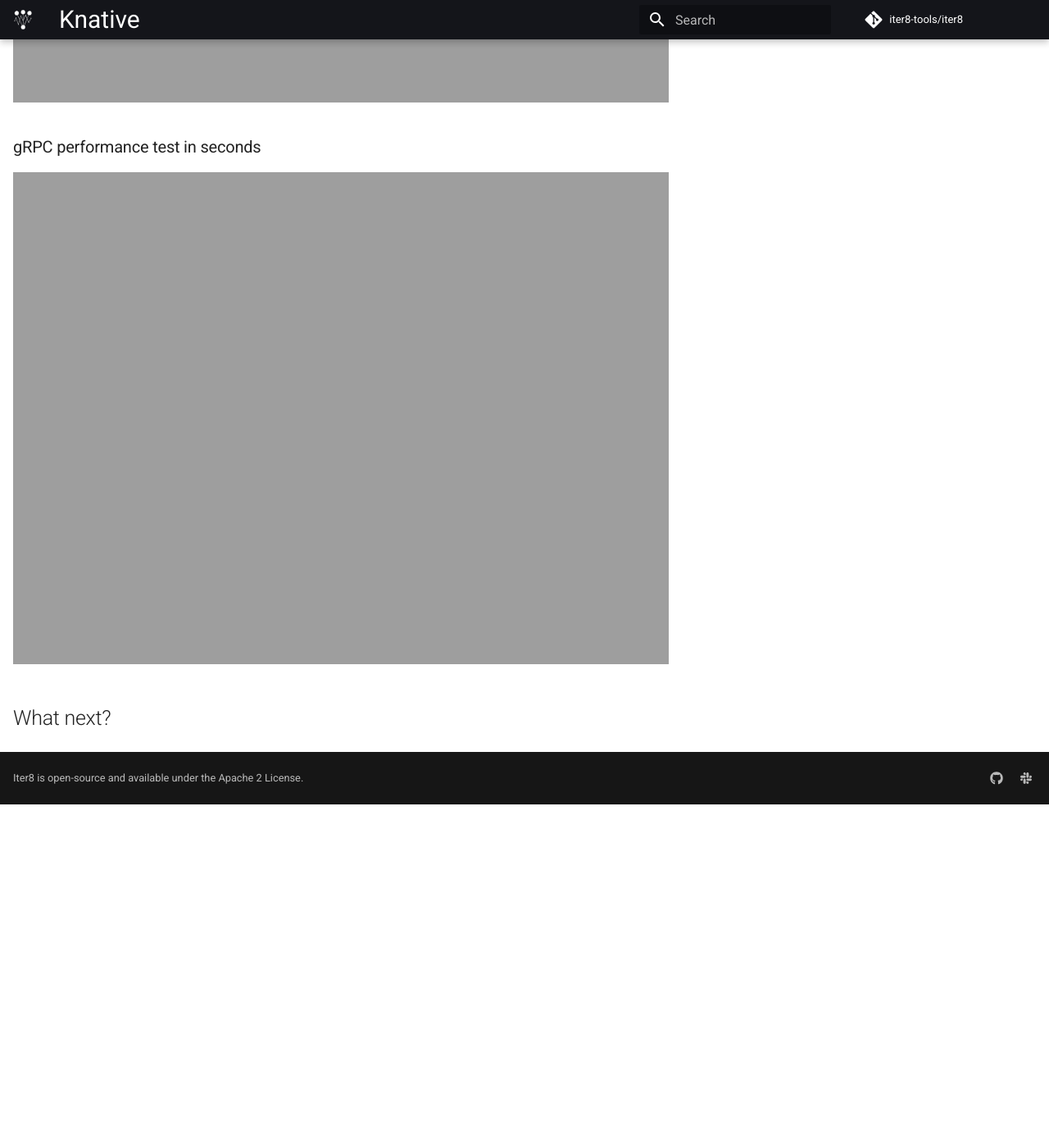
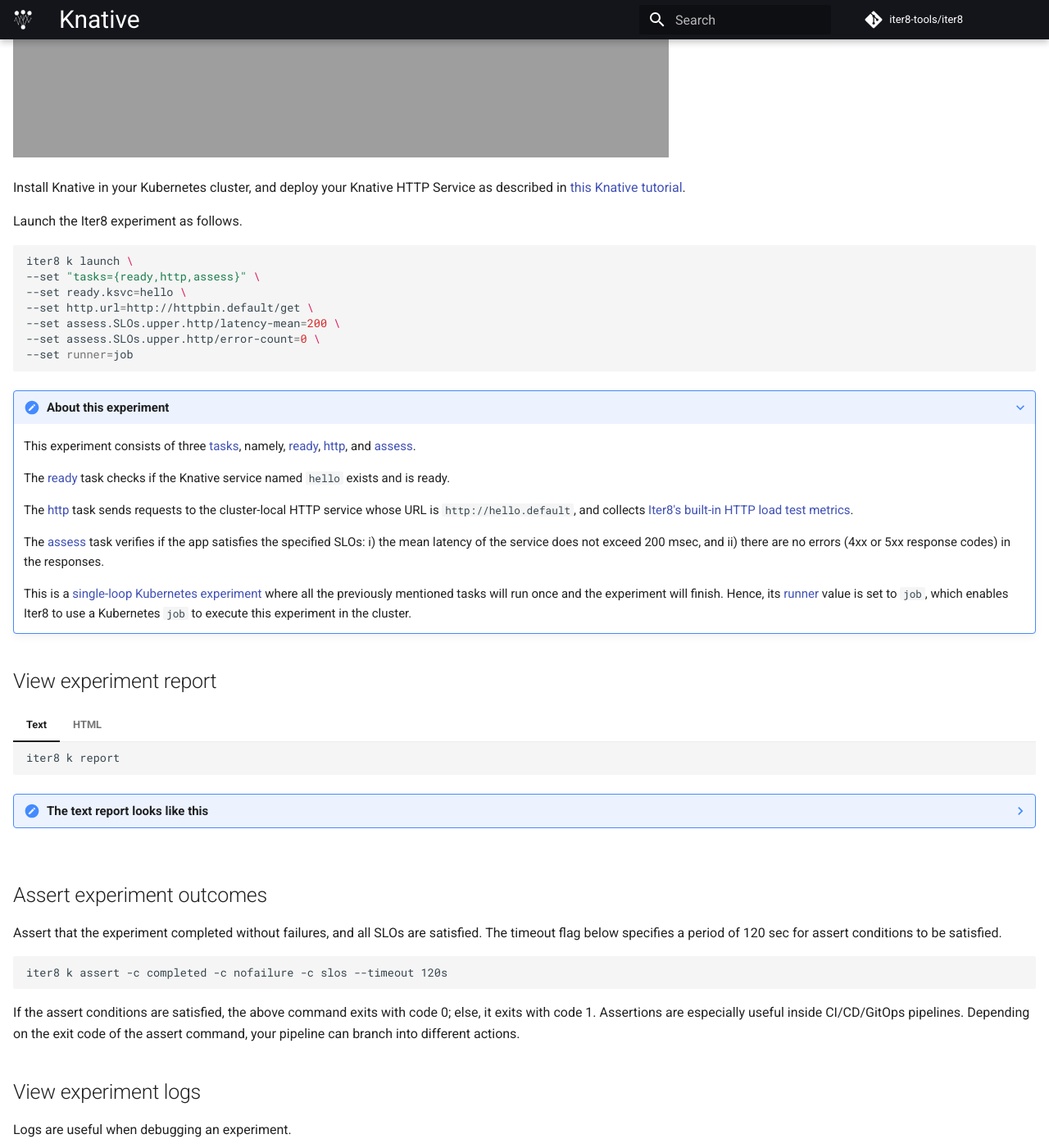
Before and after one commit to iter8-tools/docs, an MkDocs documentation site: the page built from docs/tutorials/integrations/knative.md, in a window 1280 px wide and 1400 px high, scrolled down 1837 px. Shown: the whole window at 82% size. Built offline with MkDocs 1.6.1 and Material for MkDocs 9.7.7, drawn with Linux system fonts in a browser that asks for light colours; comment, search, counter and statistics services are not loaded; the version menu is left out; before the commit the page ends 2818 px from its top, so only the background shows below that; some of the changed text lies outside the part shown.

Commit message:
knative http testing
Signed-off-by: Srinivasan Parthasarathy <spartha@us.ibm.com>

````diff
--- a/docs/tutorials/integrations/knative.md
+++ b/docs/tutorials/integrations/knative.md
@@ -22,11 +22,11 @@
 ### Why Iter8?
 [Iter8](https://iter8.tools) is packed with powerful features that simplify performance testing of Knative apps. We highlight a few of them below.
 
-1.  **Built-in latency and error-related metrics for HTTP and gRPC services.** Eliminates the need to set up and configure metrics databases for performance testing.
+1.  **Built-in latency and error-related metrics for HTTP and gRPC services.** Eliminates the need to set up and configure metrics databases during performance testing.
 2.  **Well-defined notion of service-level objectives (SLOs)**. Makes it simple to define and verify SLOs in experiments.
-3.  **Readiness checks.** Performance testing portion of the experiment begins only after the Knative service is ready.
-4.  **HTML/text reports**. Ideal for promoting human understanding of experiment outcomes through visual insights.
-5. **Assertions**. Launch an experiment and assert whether the target app satisfies the specified SLOs or not. Ideal for automation: CI/CD/GitOps pipelines can branch off into different paths depending upon whether the assertions are true or false.
+3.  **Readiness checks.** The performance testing portion of the experiment begins only after the Knative service is ready.
+4.  **HTML/text reports**. Promotes human understanding of experiment results through visual insights.
+5. **Assertions**. Launch an experiment and assert whether the target app satisfies the specified SLOs or not. Simplifies CI/CD/GitOps pipelines: they can branch off into different paths depending upon whether the assertions are true or false.
 
 ## Quick start
 
@@ -41,10 +41,124 @@
 
 You can also install the Iter8 CLI using pre-built binaries, or use Iter8 inside a GitHub Actions pipeline as described [here](https://iter8.tools/0.11/getting-started/install/).
 
-### HTTP performance test in seconds
+### Tutorial: HTTP performance test in seconds
+In this tutorial, we will launch an Iter8 experiment that generates load for a Knative HTTP service and validates its service-level objectives (SLOs). The setup of this experiment is illustrated in the figure below.
+
 <img src="https://iter8.tools/0.11/getting-started/images/http.png" alt="HTTP performance test" width="800"/>
 
-### gRPC performance test in seconds
+Install Knative in your Kubernetes cluster, and deploy your Knative HTTP Service as described in [this Knative tutorial](https://knative.dev/docs/getting-started/first-service/).
+
+Launch the Iter8 experiment as follows.
+
+```shell
+iter8 k launch \
+--set "tasks={ready,http,assess}" \
+--set ready.ksvc=hello \
+--set http.url=http://httpbin.default/get \
+--set assess.SLOs.upper.http/latency-mean=200 \
+--set assess.SLOs.upper.http/error-count=0 \
+--set runner=job
+```
+
+???+ note "About this experiment"
+    This experiment consists of three [tasks](concepts.md#tasks), namely, [ready](../user-guide/tasks/ready.md), [http](../user-guide/tasks/http.md), and [assess](../user-guide/tasks/assess.md).
+
+    The [ready](../user-guide/tasks/ready.md) task checks if the Knative service named `hello` exists and is ready.
+
+    The [http](../user-guide/tasks/http.md) task sends requests to the cluster-local HTTP service whose URL is `http://hello.default`, and collects [Iter8's built-in HTTP load test metrics](../user-guide/tasks/http.md#metrics).
+
+    The [assess](../user-guide/tasks/assess.md) task verifies if the app satisfies the specified SLOs: i) the mean latency of the service does not exceed 200 msec, and ii) there are no errors (4xx or 5xx response codes) in the responses.
+
+    This is a [single-loop](concepts.md#loops) [Kubernetes experiment](concepts.md#execution-environments) where all the previously mentioned tasks will run once and the experiment will finish. Hence, its [runner](concepts.md#runners) value is set to `job`, which enables Iter8 to use a Kubernetes `job` to execute this experiment in the cluster.
+
+## View experiment report
+=== "Text"
+    ```shell
+    iter8 k report
+    ```
+
+    ??? note "The text report looks like this"
+        ```shell
+        Experiment summary:
+        *******************
+
+          Experiment completed: true
+          No task failures: true
+          Total number of tasks: 1
+          Number of completed tasks: 1
+
+        Latest observed values for metrics:
+        ***********************************
+
+          Metric                              |value
+          -------                             |-----
+          built-in/http-error-count           |0.00
+          built-in/http-error-rate            |0.00
+          built-in/http-latency-max (msec)    |203.78
+          built-in/http-latency-mean (msec)   |17.00
+          built-in/http-latency-min (msec)    |4.20
+          built-in/http-latency-p50 (msec)    |10.67
+          built-in/http-latency-p75 (msec)    |12.33
+          built-in/http-latency-p90 (msec)    |14.00
+          built-in/http-latency-p95 (msec)    |15.67
+          built-in/http-latency-p99 (msec)    |202.84
+          built-in/http-latency-p99.9 (msec)  |203.69
+          built-in/http-latency-stddev (msec) |37.94
+          built-in/http-request-count         |100.00
+        ```
+
+=== "HTML"
+    ```shell
+    iter8 k report -o html > report.html # view in a browser
+    ```
+
+    ??? note "The HTML report looks like this"
+        ![HTML report](https://iter8.tools/0.11/getting-started/images/report.html.png)
+
+## Assert experiment outcomes
+Assert that the experiment completed without failures, and all SLOs are satisfied. The timeout flag below specifies a period of 120 sec for assert conditions to be satisfied.
+
+```shell
+iter8 k assert -c completed -c nofailure -c slos --timeout 120s
+```
+
+If the assert conditions are satisfied, the above command exits with code 0; else, it exits with code 1. Assertions are especially useful inside CI/CD/GitOps pipelines. Depending on the exit code of the assert command, your pipeline can branch into different actions.
+
+## View experiment logs
+Logs are useful when debugging an experiment.
+
+```shell
+iter8 k log
+```
+
+??? note "Sample experiment logs"
+    ```shell
+    INFO[2022-06-27 11:50:39] inited Helm config
+    INFO[2022-06-27 11:50:39] experiment logs from Kubernetes cluster       indented-trace=below ...
+      time=2022-06-27 15:48:59 level=info msg=task 1: ready : started
+      time=2022-06-27 15:48:59 level=info msg=task 1: ready : completed
+      time=2022-06-27 15:48:59 level=info msg=task 2: ready : started
+      time=2022-06-27 15:48:59 level=info msg=task 2: ready : completed
+      time=2022-06-27 15:48:59 level=info msg=task 3: http : started
+      time=2022-06-27 15:49:11 level=info msg=task 3: http : completed
+      time=2022-06-27 15:49:11 level=info msg=task 4: assess : started
+      time=2022-06-27 15:49:11 level=info msg=task 4: assess : completed
+    ```
+
+## Cleanup
+Remove the [Kubernetes objects](https://kubernetes.io/docs/concepts/overview/working-with-objects/kubernetes-objects/) created by the `iter8 k launch` command.
+
+```shell
+iter8 k delete
+```
+
+### Tutorial: gRPC performance test in seconds
+In this tutorial, we will launch an Iter8 experiment that generates load for a Knative gRPC service and validates its service-level objectives (SLOs). The setup of this experiment is illustrated in the figure below.
+
 <img src="https://iter8.tools/0.11/tutorials/images/grpc.png" alt="gRPC performance test" width="800"/>
 
 ## What next?
+
+1. Local experiments
+2. Load characteristics ...
+3. Expanded SLOs ...
````
